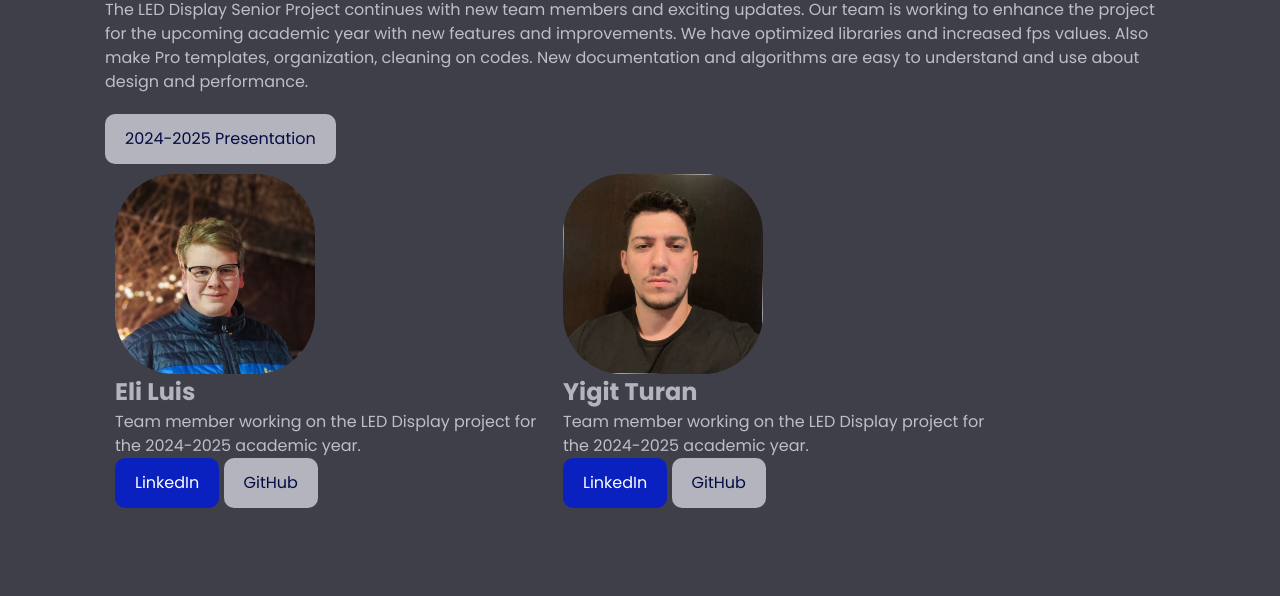
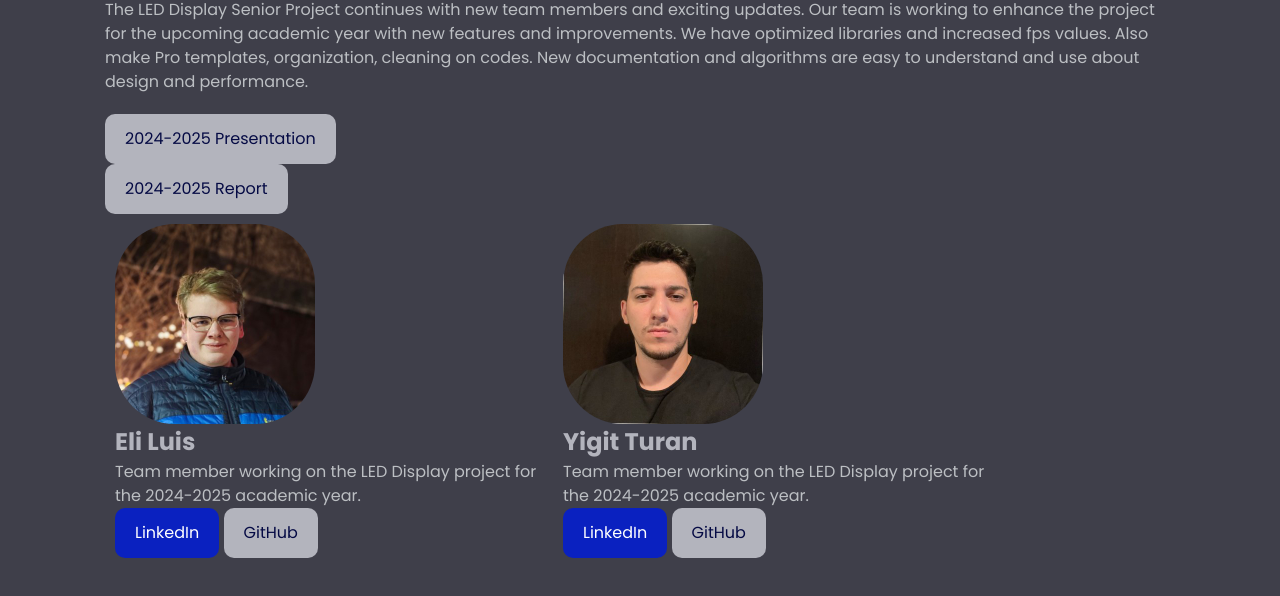
Before and after one commit to LEDwallSeniorProject/LEDwallSeniorProject.github.io, a plain HTML site: page 2024_2025.html in a window 1280 px wide. Shown: the part 242-838 px from the top of the page. Before the commit the page ends 810 px from the top, so only its background shows below. Drawn offline with Linux system fonts and the light colour scheme.

Commit message:
Update 2024_2025.html

```diff
--- a/2024_2025.html
+++ b/2024_2025.html
@@ -74,6 +74,15 @@
             </a>
           </div>
 
+          <div class="hero-buttons">
+            <a
+              href="/2025report.pdf"
+              class="btn"
+            >
+              2024-2025 Report
+            </a>
+          </div>
+
           <div class="profiles">
             <div class="profile">
               <div class="profile-image">
```
